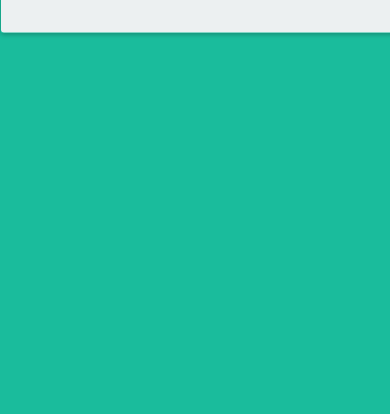
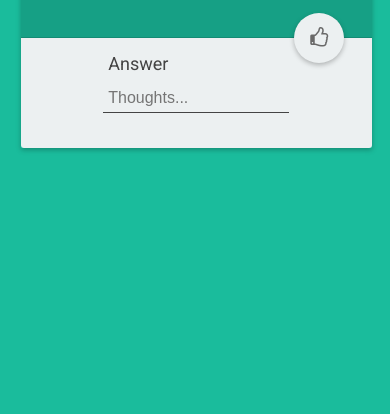
Before and after one commit to alexporter/Question, a plain HTML site: page index.html in a window 390 px wide. Shown: the part 430-844 px from the top of the page. Drawn offline with nearby package versions, Linux system fonts and the light colour scheme.

Commit message:
Use device width with media queries.

```diff
--- a/css/main.css
+++ b/css/main.css
@@ -148,6 +148,16 @@ textarea:focus, input:focus{
     border-bottom: 1px solid #444;
     border-radius: 0px;
 }
+@media screen and (max-width: 550px) {
+    #question-box {
+        width: 90%;
+        transform: translateY(0%);
+    }
+
+    #answer-submit {
+        margin-left: 78%;
+    }
+}
 
 
 /***IMAGES***/
--- a/index.html
+++ b/index.html
@@ -6,6 +6,7 @@
         <meta http-equiv="X-UA-Compatible" content="IE=edge,chrome=1">
         <title>REPLACE_ME</title>
         <meta name="description" content="REPLACE_ME">
+        <meta name="viewport" content="width=device-width, initial-scale=1">
         <link href="http://fonts.googleapis.com/css?family=Roboto:900,500,100,300,700,400" rel="stylesheet" type="text/css">
         <link href="http://maxcdn.bootstrapcdn.com/font-awesome/4.2.0/css/font-awesome.min.css" rel="stylesheet">
         <link rel="stylesheet" href="css/animate.css">
```
